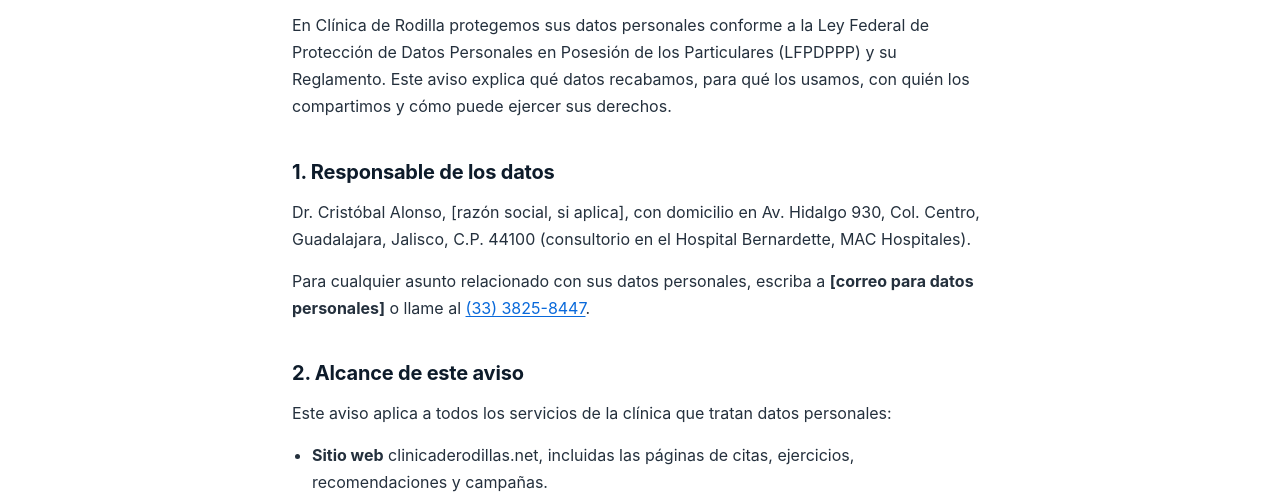
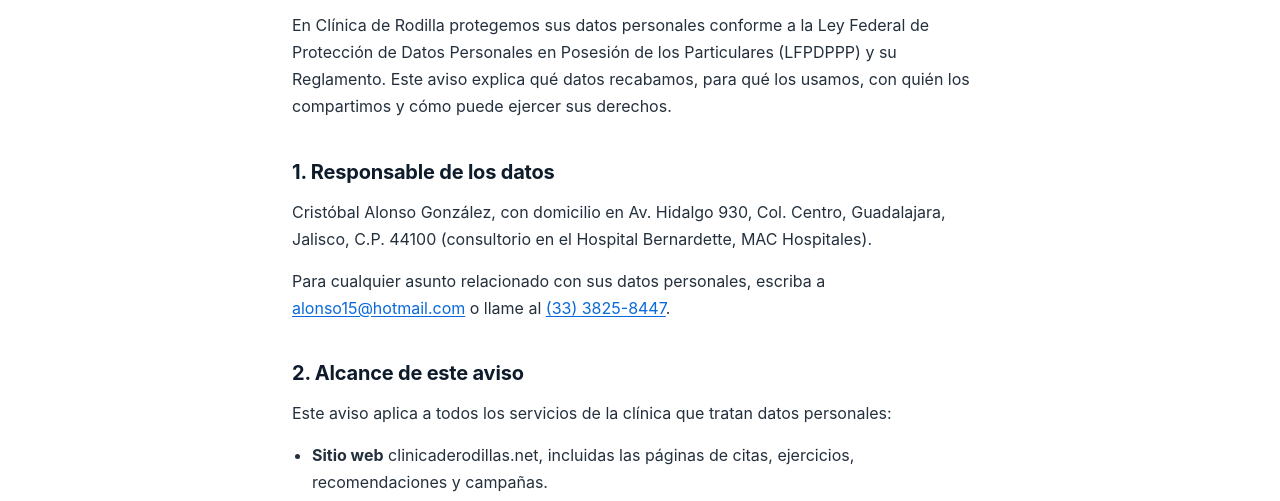
Before and after one commit to charter15x/clinicaderodillas, a plain HTML site: page aviso-de-privacidad/index.html in a window 1280 px wide. Shown: the part 268-769 px from the top of the page. Drawn offline with Linux system fonts and the light colour scheme.

Commit message:
Aviso de privacidad: responsable y correo de datos personales
Co-Authored-By: Claude Haiku 5.5 <noreply@anthropic.com>

```diff
--- a/aviso-de-privacidad/index.html
+++ b/aviso-de-privacidad/index.html
@@ -60,8 +60,8 @@
       <p>En Clínica de Rodilla protegemos sus datos personales conforme a la Ley Federal de Protección de Datos Personales en Posesión de los Particulares (LFPDPPP) y su Reglamento. Este aviso explica qué datos recabamos, para qué los usamos, con quién los compartimos y cómo puede ejercer sus derechos.</p>
 
       <h2>1. Responsable de los datos</h2>
-      <p>Dr. Cristóbal Alonso, [razón social, si aplica], con domicilio en Av. Hidalgo 930, Col. Centro, Guadalajara, Jalisco, C.P. 44100 (consultorio en el Hospital Bernardette, MAC Hospitales).</p>
-      <p>Para cualquier asunto relacionado con sus datos personales, escriba a <strong>[correo para datos personales]</strong> o llame al <a href="tel:+523338258447">(33) 3825-8447</a>.</p>
+      <p>Cristóbal Alonso González, con domicilio en Av. Hidalgo 930, Col. Centro, Guadalajara, Jalisco, C.P. 44100 (consultorio en el Hospital Bernardette, MAC Hospitales).</p>
+      <p>Para cualquier asunto relacionado con sus datos personales, escriba a <a href="mailto:alonso15@hotmail.com">alonso15@hotmail.com</a> o llame al <a href="tel:+523338258447">(33) 3825-8447</a>.</p>
 
       <h2>2. Alcance de este aviso</h2>
       <p>Este aviso aplica a todos los servicios de la clínica que tratan datos personales:</p>
@@ -122,7 +122,7 @@
       <p>Aplicamos medidas administrativas, técnicas y físicas para proteger sus datos: accesos por usuario y contraseña, cifrado de copias de seguridad, registro de cambios en el expediente y limitación de intentos de acceso. Ningún sistema es infalible; si detectamos una vulneración que afecte sus datos, se lo notificaremos.</p>
 
       <h2>9. Sus derechos (ARCO y revocación)</h2>
-      <p>Usted puede ejercer sus derechos de <strong>acceso, rectificación, cancelación y oposición</strong>, así como <strong>revocar su consentimiento</strong> y <strong>limitar el uso</strong> de sus datos. Para hacerlo, envíe una solicitud a <strong>[correo para datos personales]</strong> con:</p>
+      <p>Usted puede ejercer sus derechos de <strong>acceso, rectificación, cancelación y oposición</strong>, así como <strong>revocar su consentimiento</strong> y <strong>limitar el uso</strong> de sus datos. Para hacerlo, envíe una solicitud a <a href="mailto:alonso15@hotmail.com">alonso15@hotmail.com</a> con:</p>
       <ul>
         <li>Su nombre completo y un medio para comunicarle la respuesta.</li>
         <li>Copia de una identificación oficial, o de quien lo representa.</li>
```
